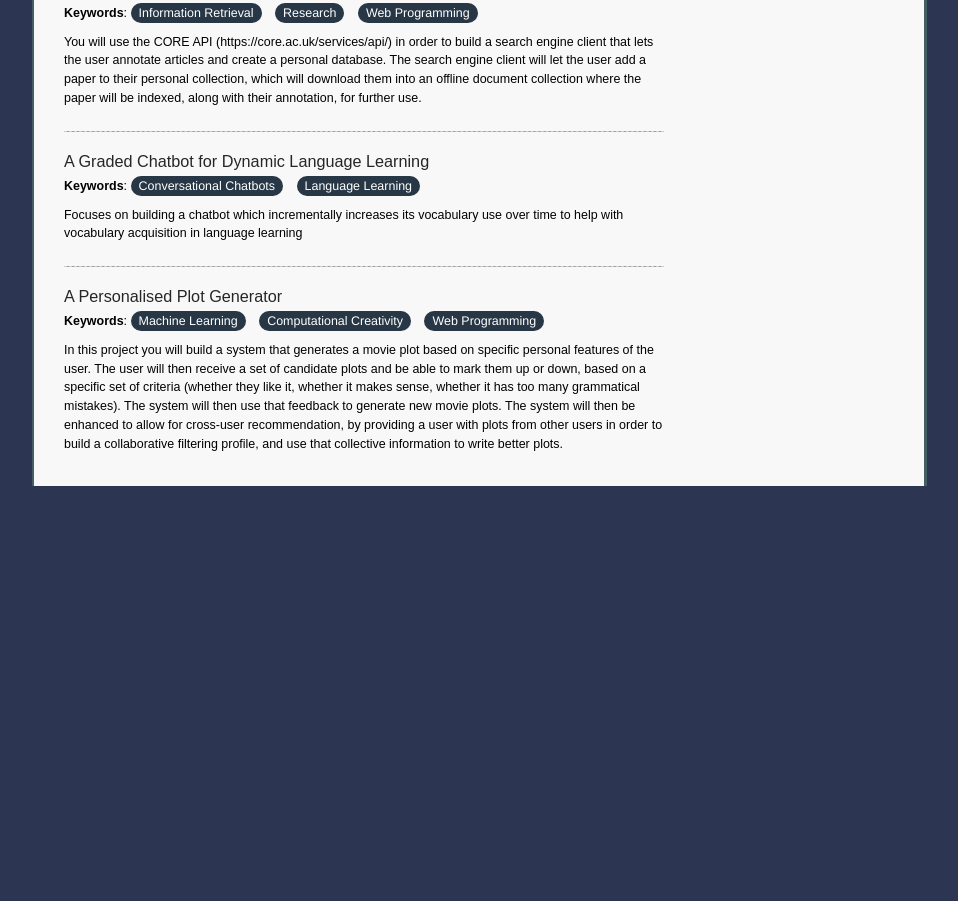
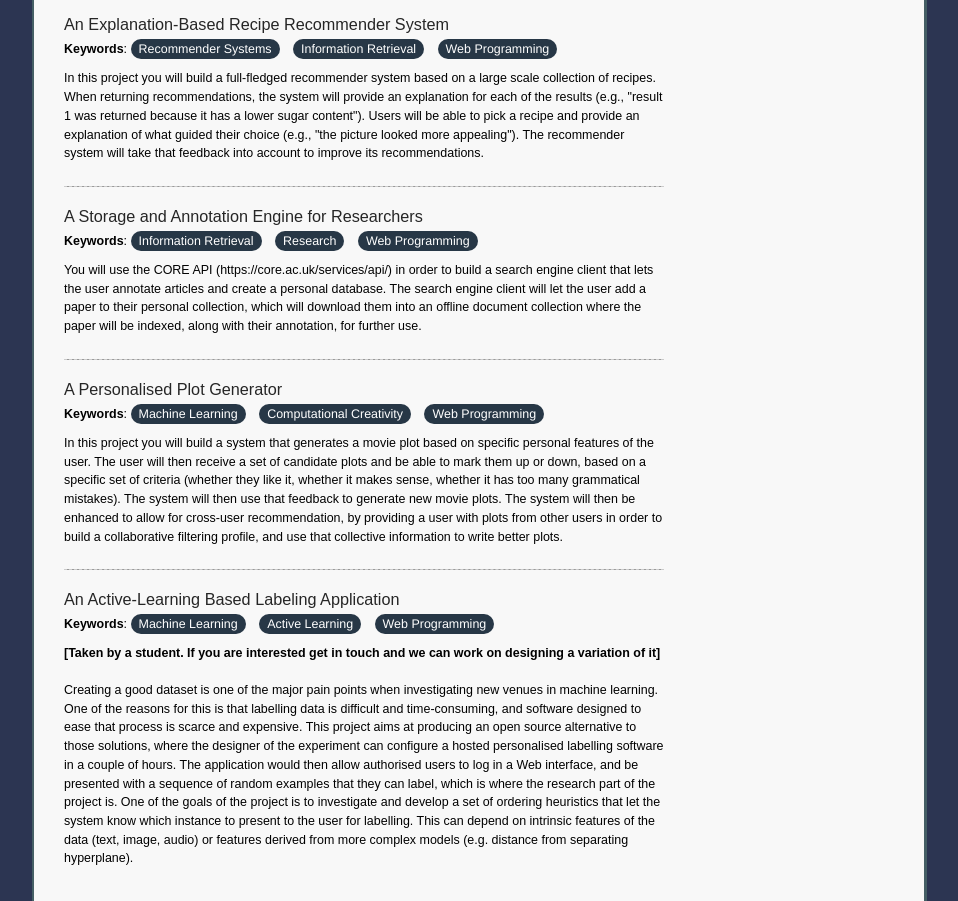
Before and after one commit to jclos/jclos.github.io, a plain HTML site: page projectideas.html in a window 1280 px wide. Shown: the part 1507-2408 px from the top of the page, without its empty margins (161-1119 px from the left). Before the commit the page ends 1993 px from the top, so only its background shows below. Drawn offline with Linux system fonts and the light colour scheme.

Commit message:
Added new projects

```diff
--- a/projectideas.html
+++ b/projectideas.html
@@ -59,6 +59,7 @@ ul#socialmedia li {
 			<hr class="subsection" />
 			<h4>Finding Controversial Topics using a Distant-Labelled Dataset</h4>
 			<strong>Keywords</strong>: <a class="tag">Controversy Detection</a> <a class="tag">Social Media Mining</a>
+			<p class="noindent"><b>[Taken by a student. If you are interested get in touch and we can work on designing a variation of it]</b></p>
 			<p class="noindent">In this project, you will mine user generated comments in controversial topics (e.g. politics) in order to perform an analysis of the linguistic and contextual features that can help predict the controversiality of a comment. Optionally, you will then build a small web application to help users know that they are about to post controversial content and provide them with an explanation as to why. </p>
 			<hr class="subsection" />
 			<h4>Few-Shot Task Classification from Physiological Data</h4>
@@ -66,25 +67,31 @@ ul#socialmedia li {
 			<p class="noindent">In this project, you will produce a comparative analysis of a set of few-shot learning approaches to detect what a user is doing from their brain data. Because we don't like easy things, we will attempt to do so with only one example of each task.</p>
 
 			<h1>Engineering projects</h1>
+
 			<h4>A Semi-Automated Fact-Checking Tool for Online News</h4>
 			<strong>Keywords</strong>: <a class="tag">Fake News Detection</a> <a class="tag">Online News</a> <a class="tag">Web Programming</a>
 			<p class="noindent">Build a plug-in for Google Chrome which let us label and annotate news articles with evidence of their veracity, or lack thereof.</p>
 			<hr class="subsection" />
+
+			<h4>An Explanation-Based Recipe Recommender System</h4>
+			<strong>Keywords</strong>: <a class="tag">Recommender Systems</a> <a class="tag">Information Retrieval</a> <a class="tag">Web Programming</a>
+			<p class="noindent">In this project you will build a full-fledged recommender system based on a large scale collection of recipes. When returning recommendations, the system will provide an explanation for each of the results (e.g., "result 1 was returned because it has a lower sugar content"). Users will be able to pick a recipe and provide an explanation of what guided their choice (e.g., "the picture looked more appealing"). The recommender system will take that feedback into account to improve its recommendations.</p>
+			<hr class="subsection" />
+
 			<h4>A Storage and Annotation Engine for Researchers</h4>
 			<strong>Keywords</strong>: <a class="tag">Information Retrieval</a> <a class="tag">Research</a> <a class="tag">Web Programming</a>
 			<p class="noindent">You will use the CORE API (https://core.ac.uk/services/api/) in order to build a search engine client that lets the user annotate articles and create a personal database. The search engine client will let the user add a paper to their personal collection, which will download them into an offline document collection where the paper will be indexed, along with their annotation, for further use. </p>
 			<hr class="subsection" />
-			<h4>A Graded Chatbot for Dynamic Language Learning</h4>
-			<strong>Keywords</strong>: <a class="tag">Conversational Chatbots</a> <a class="tag">Language Learning</a>
-			<p class="noindent">Focuses on building a chatbot which incrementally increases its vocabulary use over time to help with vocabulary acquisition in language learning</p>
-			<hr class="subsection" />
+
 			<h4>A Personalised Plot Generator</h4>
 			<strong>Keywords</strong>: <a class="tag">Machine Learning</a> <a class="tag">Computational Creativity</a> <a class="tag">Web Programming</a>
 			<p class="noindent">In this project you will build a system that generates a movie plot based on specific personal features of the user. The user will then receive a set of candidate plots and be able to mark them up or down, based on a specific set of criteria (whether they like it, whether it makes sense, whether it has too many grammatical mistakes). The system will then use that feedback to generate new movie plots. The system will then be enhanced to allow for cross-user recommendation, by providing a user with plots from other users in order to build a collaborative filtering profile, and use that collective information to write better plots.</p>
+			<hr class="subsection" />
 
-
-
-
+			<h4>An Active-Learning Based Labeling Application</h4>
+			<strong>Keywords</strong>: <a class="tag">Machine Learning</a> <a class="tag">Active Learning</a> <a class="tag">Web Programming</a>
+			<p class="noindent"><b>[Taken by a student. If you are interested get in touch and we can work on designing a variation of it]</b></p>
+			<p class="noindent">Creating a good dataset is one of the major pain points when investigating new venues in machine learning. One of the reasons for this is that labelling data is difficult and time-consuming, and software designed to ease that process is scarce and expensive. This project aims at producing an open source alternative to those solutions, where the designer of the experiment can configure a hosted personalised labelling software in a couple of hours. The application would then allow authorised users to log in a Web interface, and be presented with a sequence of random examples that they can label, which is where the research part of the project is. One of the goals of the project is to investigate and develop a set of ordering heuristics that let the system know which instance to present to the user for labelling. This can depend on intrinsic features of the data (text, image, audio) or features derived from more complex models (e.g. distance from separating hyperplane).</p>
 
 		</div>
     </div>
```
